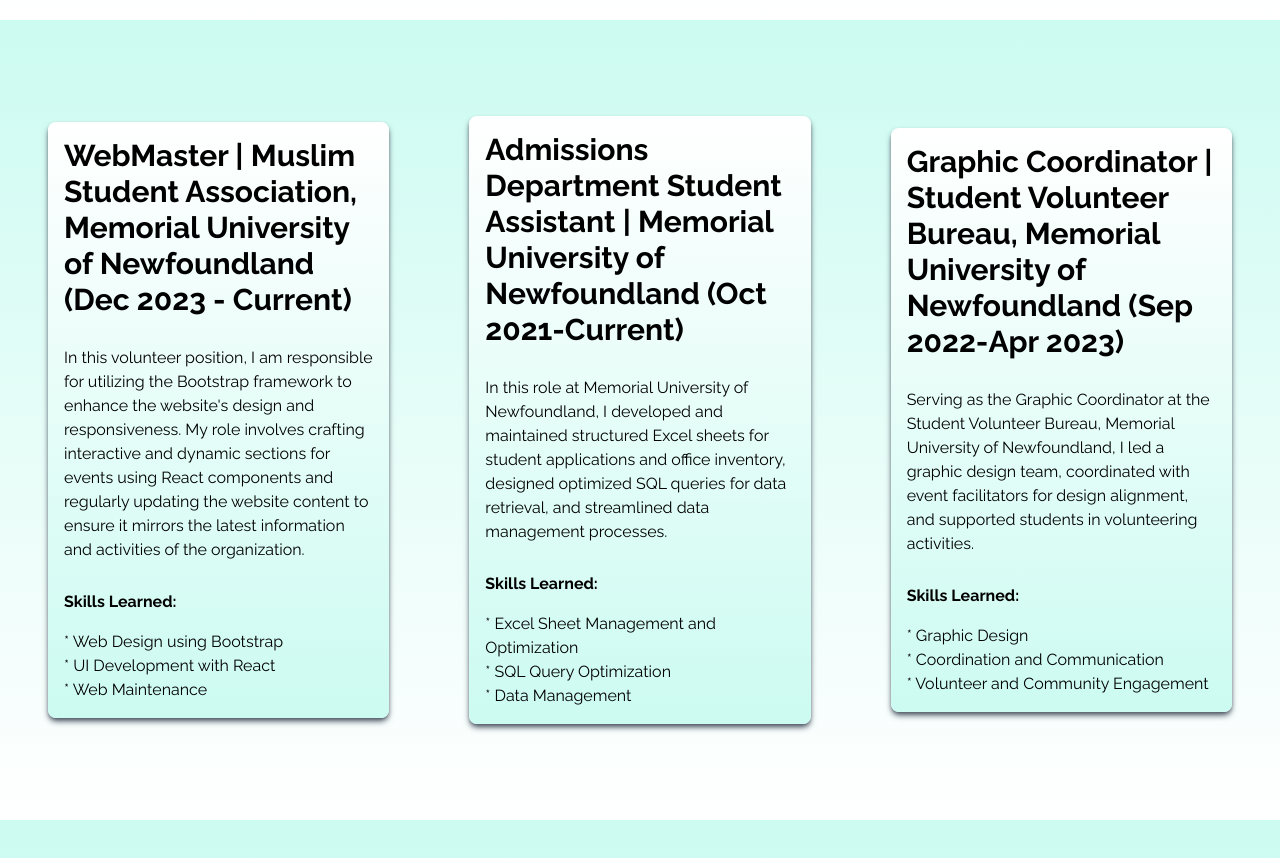
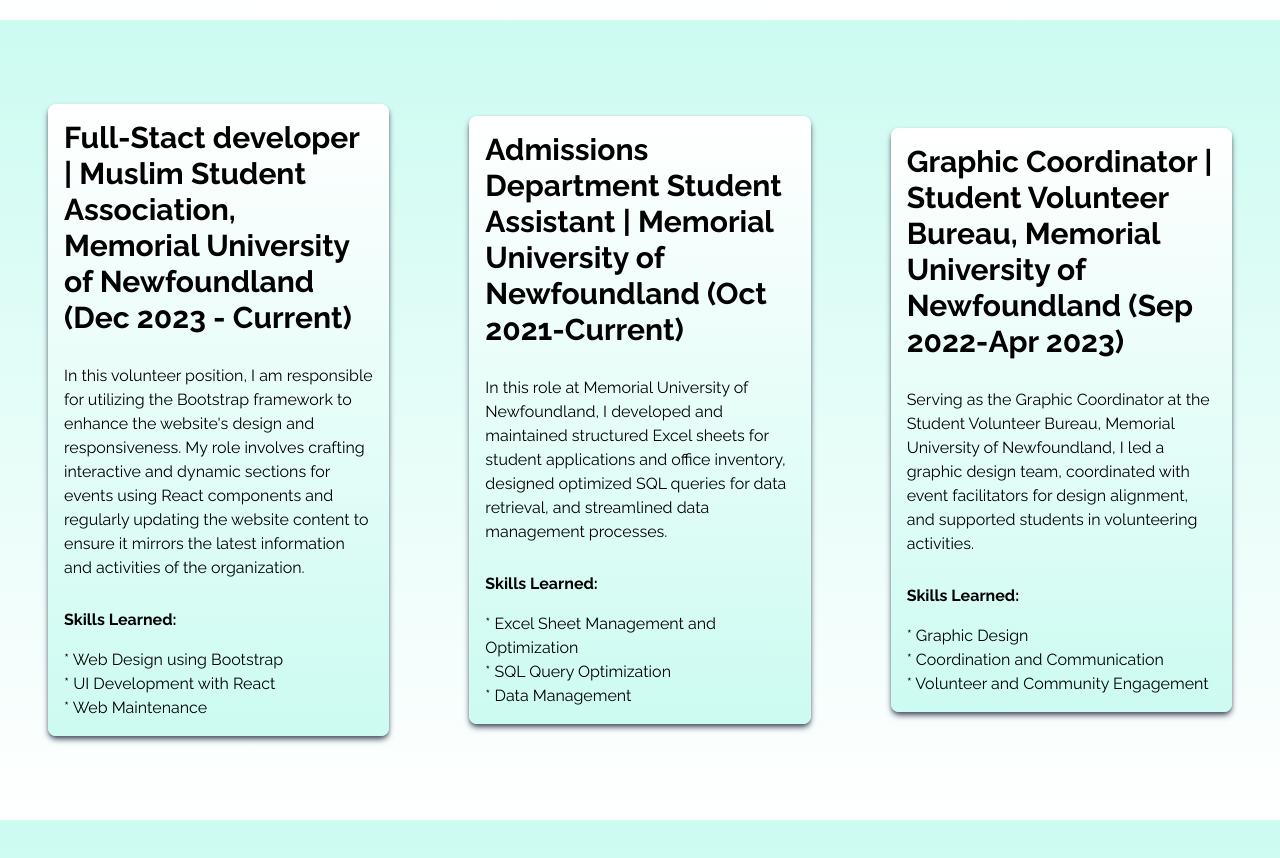
Before and after one commit to Irfanul383/portfolio_website, a React (Create React App) app: page / in a window 1280 px wide. Shown: the part 1660-2518 px from the top of the page. Built offline with nearby package versions, Linux system fonts and the light colour scheme.

Commit message:
Updated work experience component

```diff
--- a/src/components/Experience.jsx
+++ b/src/components/Experience.jsx
@@ -10,8 +10,8 @@ const Experience = () => {
         {/* Experience Section 1 */}
         <div className="Experience-section bg-gradient-to-b from-white to-teal-100 mx-10 shadow-md shadow-gray-600 rounded-lg duration-200  md:w-1/3">
           <h2 className="text-2xl m-4 sm:text-3xl font-bold">
-            WebMaster | Muslim Student Association, Memorial University of
-            Newfoundland (Dec 2023 - Current)
+            Full-Stact developer | Muslim Student Association, Memorial
+            University of Newfoundland (Dec 2023 - Current)
           </h2>
           <div className="m-4 text-grey-700 py-3">
             <p>
```
